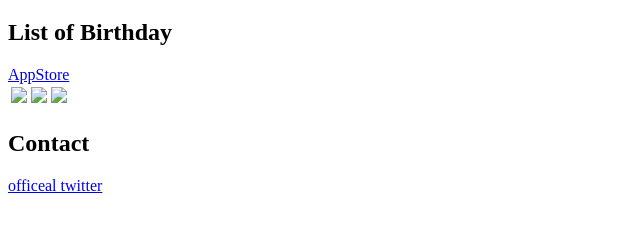
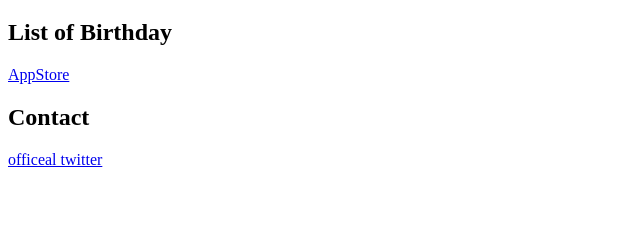
Before and after one commit to kult0922/kult0922.github.io, a plain HTML site: page index.html in a window 1280 px wide. Shown: the part 70-302 px from the top of the page, without its empty margins (0-640 px from the left). Drawn offline with Linux system fonts and the light colour scheme.

Commit message:
update index

```diff
--- a/index.html
+++ b/index.html
@@ -2,7 +2,6 @@
 <html>
   <head>
     <title>シンプルな誕生日リスト</title>
-    <link rel="icon" href="./image/favicon.ico">
 
   </head>
   <body>
@@ -11,12 +10,6 @@
 
     <a href="https://apps.apple.com/jp/app/%E3%82%B7%E3%83%B3%E3%83%97%E3%83%AB%E3%81%AA%E8%AA%95%E7%94%9F%E6%97%A5%E3%83%AA%E3%82%B9%E3%83%88/id1417275982">AppStore</a>
 
-    <table>
-      <tr>
-        <td><img width="200" src="./image/samune1.png"></td>
-        <td><img width="200" src="./image/samune2.png"></td> <td><img width="200" src="./image/samune3.png"></td>
-      </tr>
-    </table>
     <h2>Contact</h2>
     <a href="https://twitter.com/kult56792979">officeal twitter</a>
 
```
